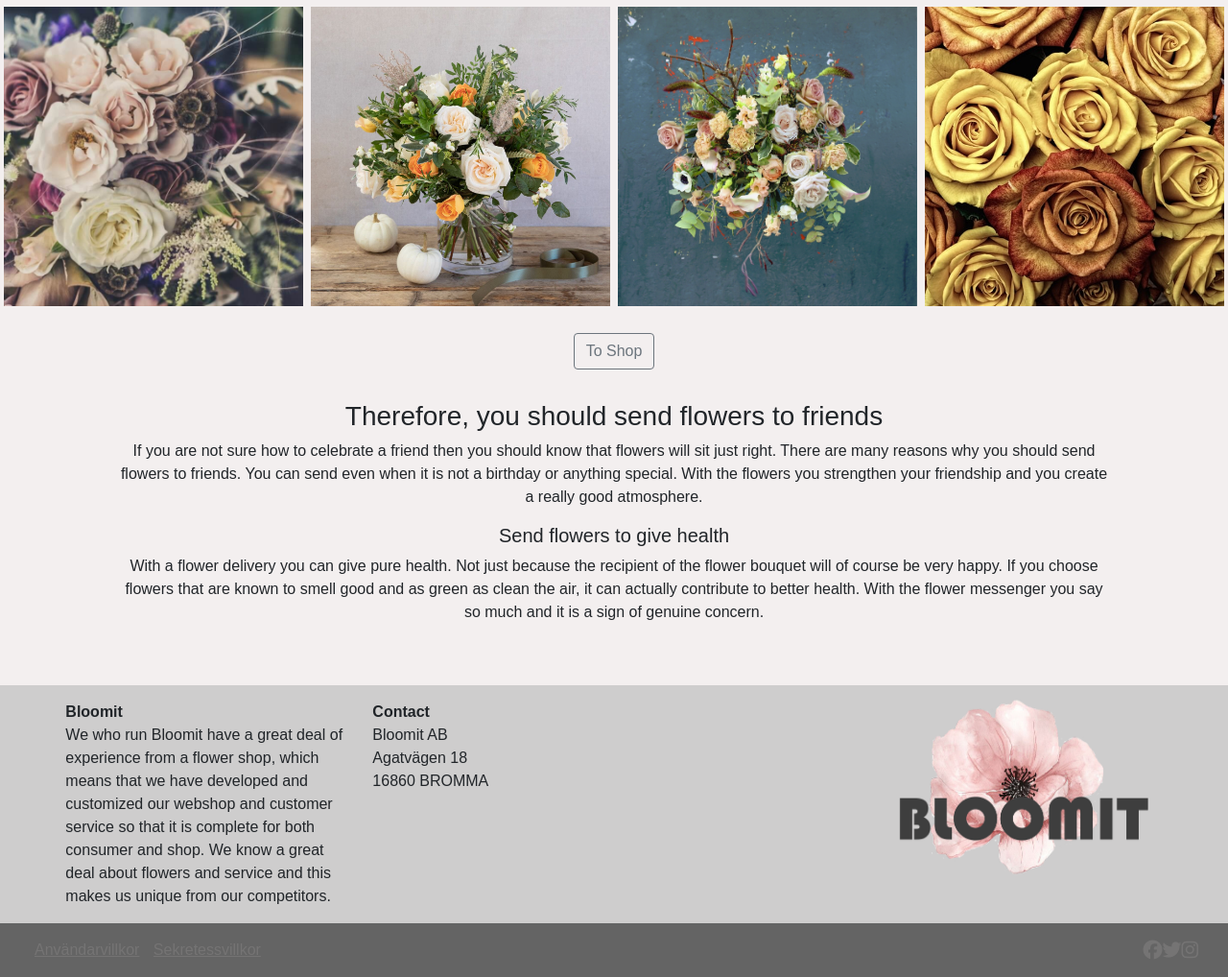
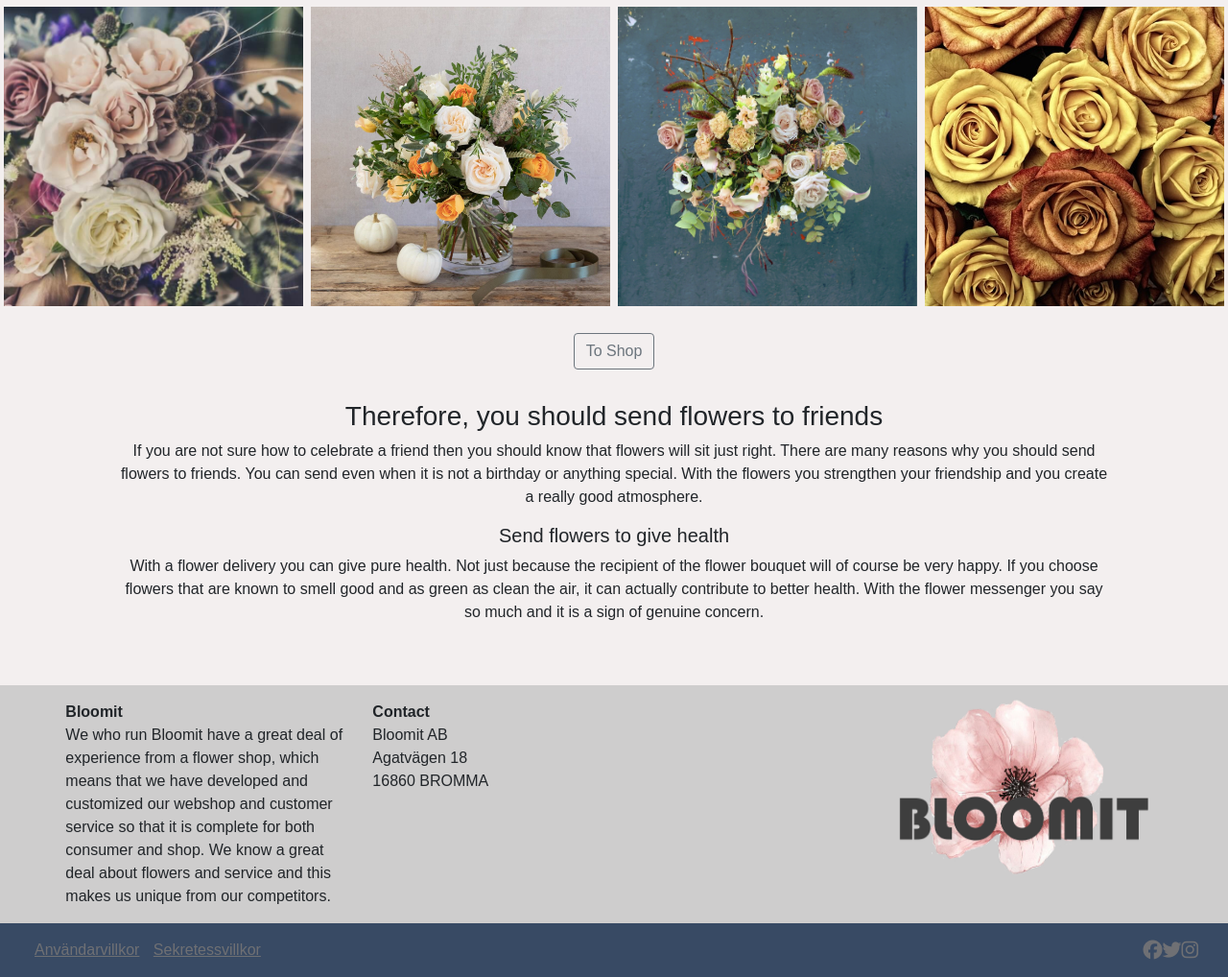
Before and after one commit to Kinc89/FED19S-WEBSHOP, a website: page index.html in a window 1280 px wide. Shown: the part 938-1956 px from the top of the page at 96% size. Drawn offline with nearby package versions, Linux system fonts and the light colour scheme.

Commit message:
going home for to day

```diff
--- a/scss/_colors.scss
+++ b/scss/_colors.scss
@@ -7,5 +7,5 @@ $headerTextColor: rgb(56, 55, 55);
 $red: red;
 $green: green;
 $blue: blue;
-$footerBG2: rgb(100, 100, 100);
+$footerBG2: rgb(56, 74, 100);
 $background: rgba(241, 237, 237, 0.856);
```
Also changed, not shown: css/main.css.
